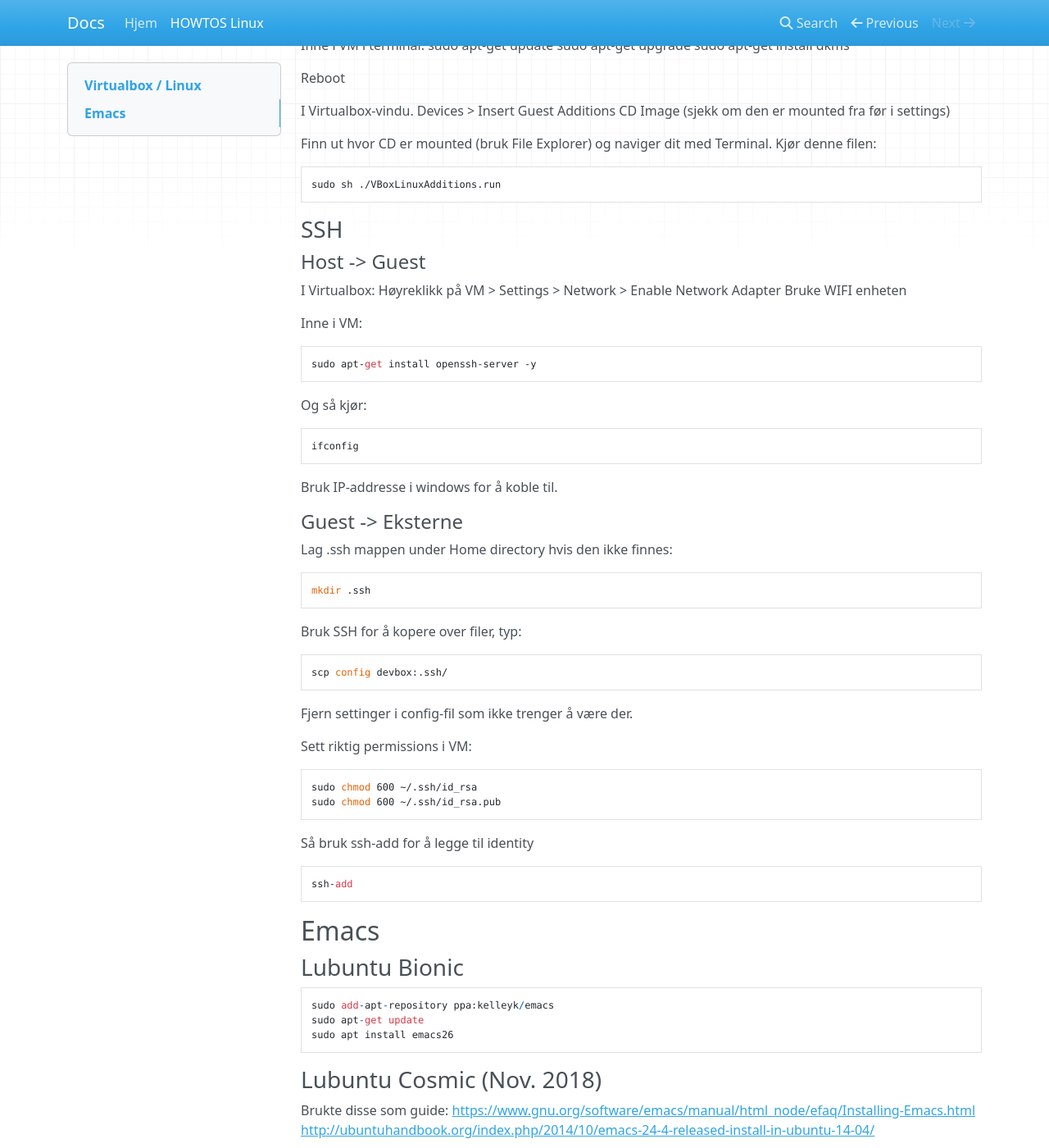
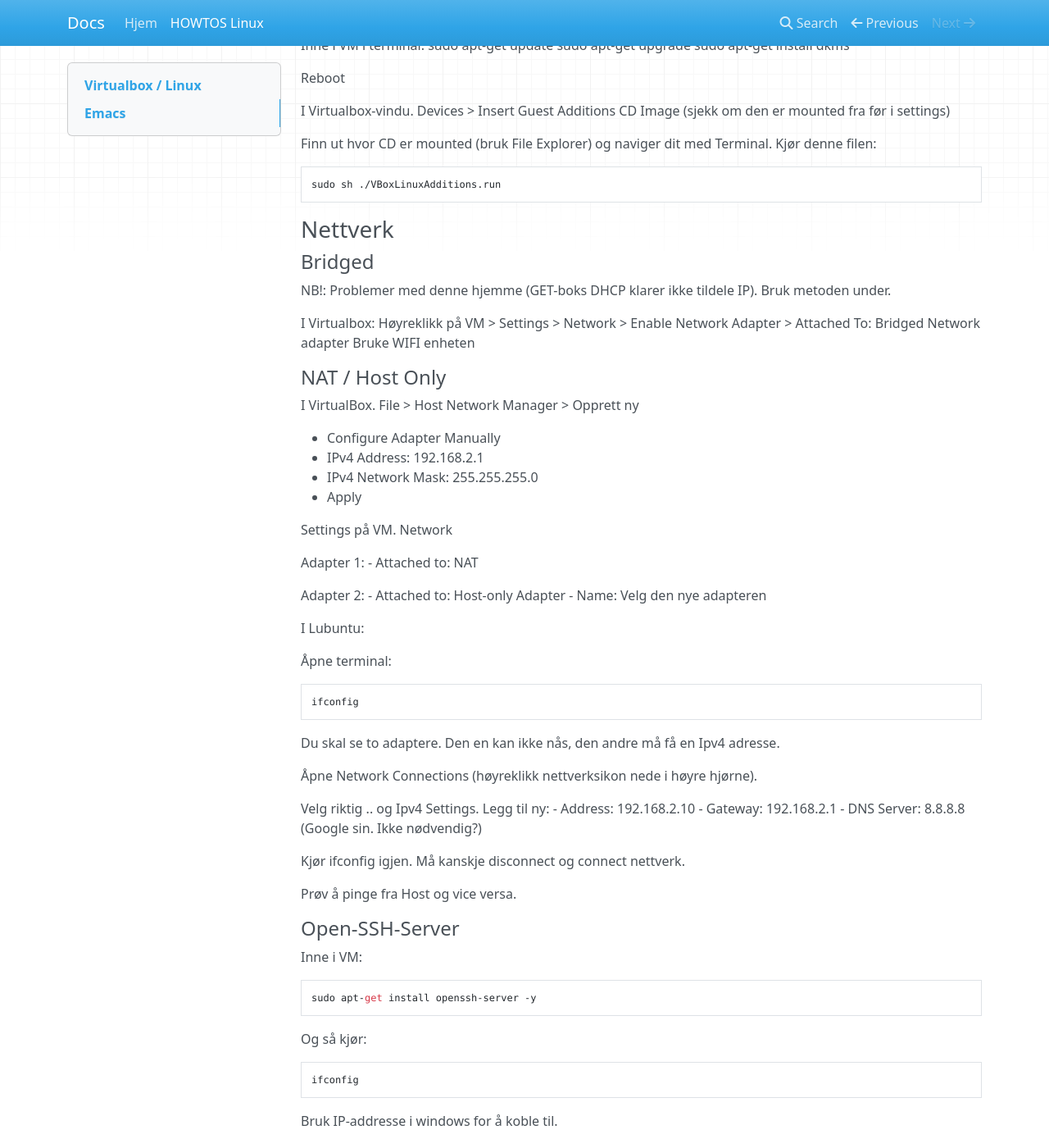
Before and after one commit to longegg/docs, an MkDocs documentation site: the page built from docs/howtos.md, in a window 1280 px wide and 1400 px high, scrolled down 940 px. Shown: the whole window at 82% size. Built offline with MkDocs 1.6.1, drawn with Linux system fonts in a browser that asks for light colours; nearby versions of some CDN libraries.

Commit message:
Add more text

````diff
--- a/docs/howtos.md
+++ b/docs/howtos.md
@@ -61,13 +61,58 @@
 sudo sh ./VBoxLinuxAdditions.run
 ```
 
-### SSH
+### Nettverk
 
-#### Host -> Guest
+#### Bridged
+
+NB!: Problemer med denne hjemme (GET-boks DHCP klarer ikke tildele IP). Bruk metoden under.
 
 I Virtualbox:
-Høyreklikk på VM > Settings > Network > Enable Network Adapter
+Høyreklikk på VM > Settings > Network > Enable Network Adapter > Attached To: Bridged Network adapter
 Bruke WIFI enheten
+
+#### NAT / Host Only
+
+I VirtualBox. File > Host Network Manager > Opprett ny
+
+- Configure Adapter Manually
+- IPv4 Address: 192.168.2.1
+- IPv4 Network Mask: 255.255.255.0
+- Apply
+
+Settings på VM. Network
+
+Adapter 1:
+- Attached to: NAT
+
+Adapter 2:
+- Attached to: Host-only Adapter
+- Name: Velg den nye adapteren
+
+I Lubuntu:
+
+Åpne terminal:
+
+```
+ifconfig
+```
+
+Du skal se to adaptere. Den en kan ikke nås, den andre må få en Ipv4 adresse.
+
+Åpne Network Connections (høyreklikk nettverksikon nede i høyre hjørne).
+
+Velg riktig .. og Ipv4 Settings.
+Legg til ny:
+- Address: 192.168.2.10
+- Gateway: 192.168.2.1
+- DNS Server: 8.8.8.8 (Google sin. Ikke nødvendig?)
+
+Kjør ifconfig igjen. Må kanskje disconnect og connect nettverk.
+
+Prøv å pinge fra Host og vice versa.
+
+
+#### Open-SSH-Server
 
 Inne i VM:
 
````
